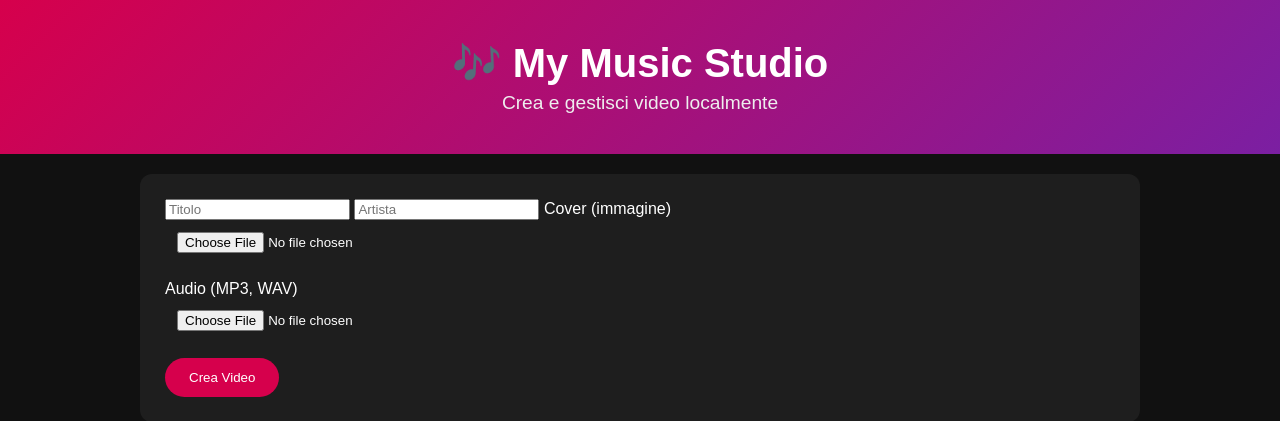
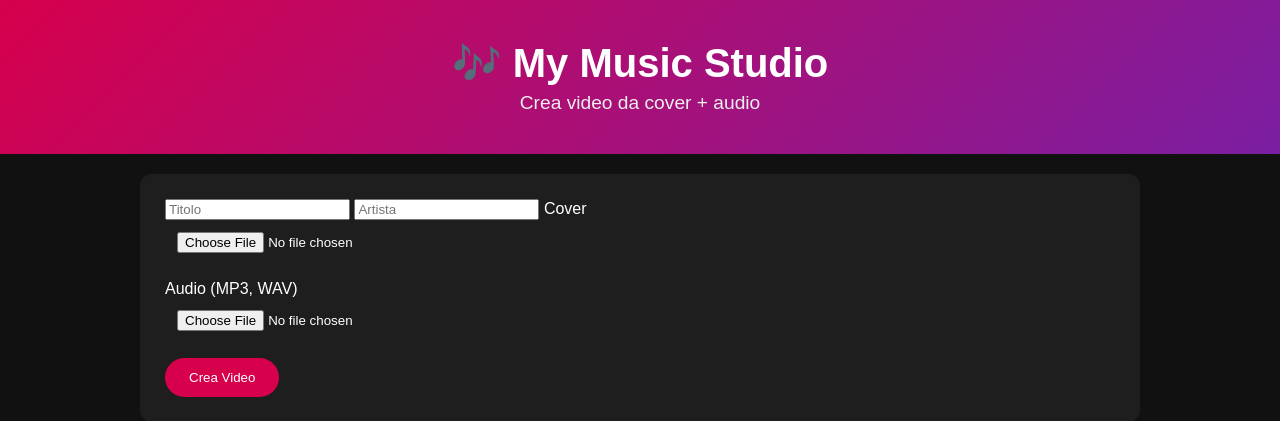
Before and after one commit to mmusafiri98/hobson-steve-my-music-track, a PHP site: page / in a window 1280 px wide. Shown: the top 421 px of the page. Run offline with PHP 8.4, Linux system fonts and the light colour scheme.

Commit message:
Update index.php

```diff
--- a/index.php
+++ b/index.php
@@ -33,7 +33,7 @@ button:disabled { background:#555; cursor:not-allowed; }
 
 <header>
 <h1>🎶 My Music Studio</h1>
-<p>Crea e gestisci video localmente</p>
+<p>Crea video da cover + audio</p>
 </header>
 
 <div class="container">
@@ -41,7 +41,7 @@ button:disabled { background:#555; cursor:not-allowed; }
 <div class="upload-box">
 <input id="title" placeholder="Titolo">
 <input id="artist" placeholder="Artista">
-<label>Cover (immagine)</label>
+<label>Cover</label>
 <input type="file" id="coverFile" accept="image/*">
 <label>Audio (MP3, WAV)</label>
 <input type="file" id="audioFile" accept="audio/*">
@@ -66,17 +66,17 @@ button:disabled { background:#555; cursor:not-allowed; }
 <script>
 let db;
 
-function openDB(){
+async function openDB(){
     return new Promise((resolve,reject)=>{
-        const req=indexedDB.open("VideoDB",1);
-        req.onupgradeneeded=e=>{
+        const request=indexedDB.open("VideoDB",1);
+        request.onupgradeneeded=e=>{
             db=e.target.result;
             if(!db.objectStoreNames.contains("videos")){
                 db.createObjectStore("videos",{keyPath:"id"});
             }
         };
-        req.onsuccess=e=>{db=e.target.result; resolve();};
-        req.onerror=e=>reject(e.target.error);
+        request.onsuccess=e=>{db=e.target.result; resolve();};
+        request.onerror=e=>reject(e.target.error);
     });
 }
 
@@ -126,14 +126,13 @@ async function loadGallery(){
     });
 }
 
-/* ------------------- CREAZIONE VIDEO ------------------- */
+/* Creazione video */
 document.getElementById("createBtn").addEventListener("click", async ()=>{
     const title=document.getElementById("title").value.trim();
     const artist=document.getElementById("artist").value.trim();
     const coverFile=document.getElementById("coverFile").files[0];
     const audioFile=document.getElementById("audioFile").files[0];
     if(!title||!artist||!coverFile||!audioFile){alert("Compila tutti i campi"); return;}
-
     const btn=document.getElementById("createBtn");
     const progressBox=document.getElementById("progressBox");
     const progressFill=document.getElementById("progressFill");
@@ -144,24 +143,12 @@ document.getElementById("createBtn").addEventListener("click", async ()=>{
         const canvas=document.createElement("canvas");
         canvas.width=1280; canvas.height=720;
         const ctx=canvas.getContext("2d");
-
         const img=new Image();
         img.src=URL.createObjectURL(coverFile);
-        await new Promise((res,rej)=>{img.onload=res; img.onerror=rej;});
-
-        function draw(){
-            ctx.fillStyle="#000"; ctx.fillRect(0,0,1280,720);
-            const scale=Math.min(1280/img.width,720/img.height)*0.7;
-            const x=(1280-img.width*scale)/2;
-            const y=(720-img.height*scale)/2-40;
-            ctx.drawImage(img,x,y,img.width*scale,img.height*scale);
-            ctx.fillStyle="#fff"; ctx.textAlign="center";
-            ctx.font="bold 48px Arial"; ctx.fillText(title,640,650);
-            ctx.font="32px Arial"; ctx.fillText(artist,640,700);
-        }
+        await new Promise(res=>img.onload=res);
 
         const audio=new Audio(URL.createObjectURL(audioFile));
-        await new Promise((res,rej)=>{audio.onloadedmetadata=res; audio.onerror=rej;});
+        await new Promise(res=>audio.onloadedmetadata=res);
         const duration=audio.duration;
 
         const stream=canvas.captureStream(30);
@@ -188,19 +175,33 @@ document.getElementById("createBtn").addEventListener("click", async ()=>{
             loadGallery();
         };
 
-        recorder.start(); audio.play();
-        const drawLoop=setInterval(draw,33);
+        recorder.start();
+        audio.play();
+
+        const drawLoop=setInterval(()=>{
+            ctx.fillStyle="#000"; ctx.fillRect(0,0,1280,720);
+            const scale=Math.min(1280/img.width,720/img.height)*0.7;
+            const x=(1280-img.width*scale)/2;
+            const y=(720-img.height*scale)/2-40;
+            ctx.drawImage(img,x,y,img.width*scale,img.height*scale);
+            ctx.fillStyle="#fff"; ctx.textAlign="center";
+            ctx.font="bold 48px Arial"; ctx.fillText(title,640,650);
+            ctx.font="32px Arial"; ctx.fillText(artist,640,700);
+        },33);
+
         const progLoop=setInterval(()=>{
             let p=(audio.currentTime/duration)*100; if(p>100)p=100;
             progressFill.style.width=p+"%"; progressFill.innerText=Math.floor(p)+"%";
         },200);
 
         audio.onended=()=>{
-            clearInterval(drawLoop); clearInterval(progLoop);
+            clearInterval(drawLoop);
+            clearInterval(progLoop);
             recorder.requestData();
             setTimeout(()=>recorder.stop(),200);
             audioCtx.close();
         };
+
     }catch(e){alert("Errore: "+e.message); btn.disabled=false; progressBox.style.display="none";}
 });
 
```
